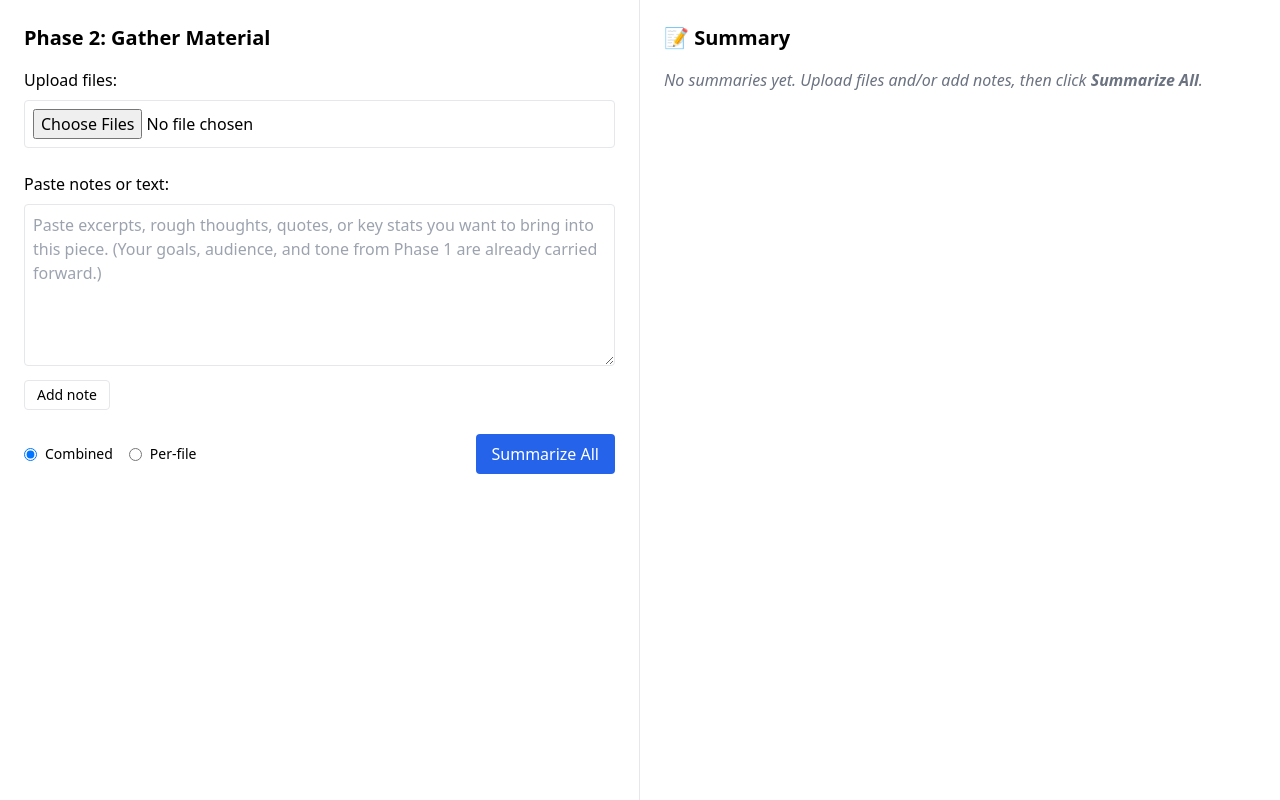
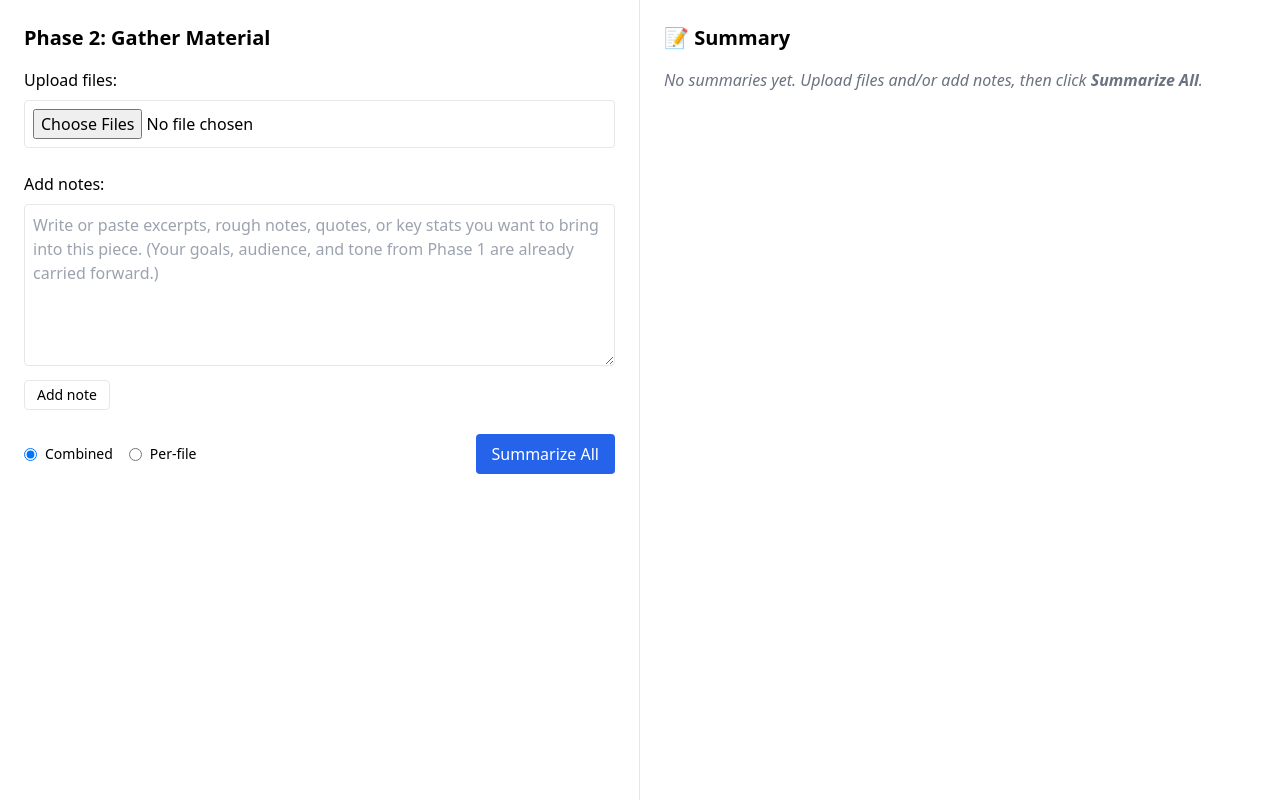
Before and after one commit to billinterop/ai-writing-assistant-phase1, a React (Create React App) app in the folder phase2-gather/: page / in a window 1280 px wide. Built offline with nearby package versions, Linux system fonts and the light colour scheme.

Commit message:
Label Phase 2, update button text, add dummy Phase 3 navigation

```diff
--- a/phase2-gather/src/Phase2Gather.jsx
+++ b/phase2-gather/src/Phase2Gather.jsx
@@ -202,9 +202,9 @@ export default function Phase2Gather() {
 
         {/* Notes */}
         <div className="mb-4">
-          <label className="block font-medium mb-2">Paste notes or text:</label>
+          <label className="block font-medium mb-2">Add notes:</label>
           <textarea
-            placeholder="Paste excerpts, rough thoughts, quotes, or key stats you want to bring into this piece. (Your goals, audience, and tone from Phase 1 are already carried forward.)"
+            placeholder="Write or paste excerpts, rough notes, quotes, or key stats you want to bring into this piece. (Your goals, audience, and tone from Phase 1 are already carried forward.)"
             rows={6}
             className="border p-2 rounded w-full"
             value={noteDraft}
```
